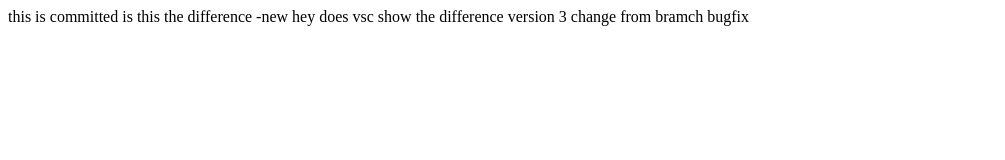
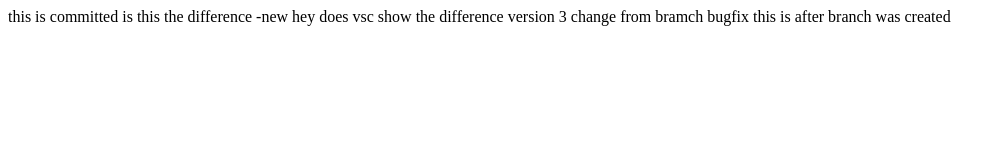
Before and after one commit to Mercurial-prani26/gitbasics, a plain HTML site: page index.html in a window 1280 px wide. Shown: the whole page, without its empty margins (0-1005 px from the left). Drawn offline with Linux system fonts and the light colour scheme.

Commit message:
adding text to index after branch

```diff
--- a/index.html
+++ b/index.html
@@ -13,5 +13,6 @@
     does vsc show the difference
     version 3
     change from bramch bugfix
+    this is after branch was created
 </body>
 </html>
```
